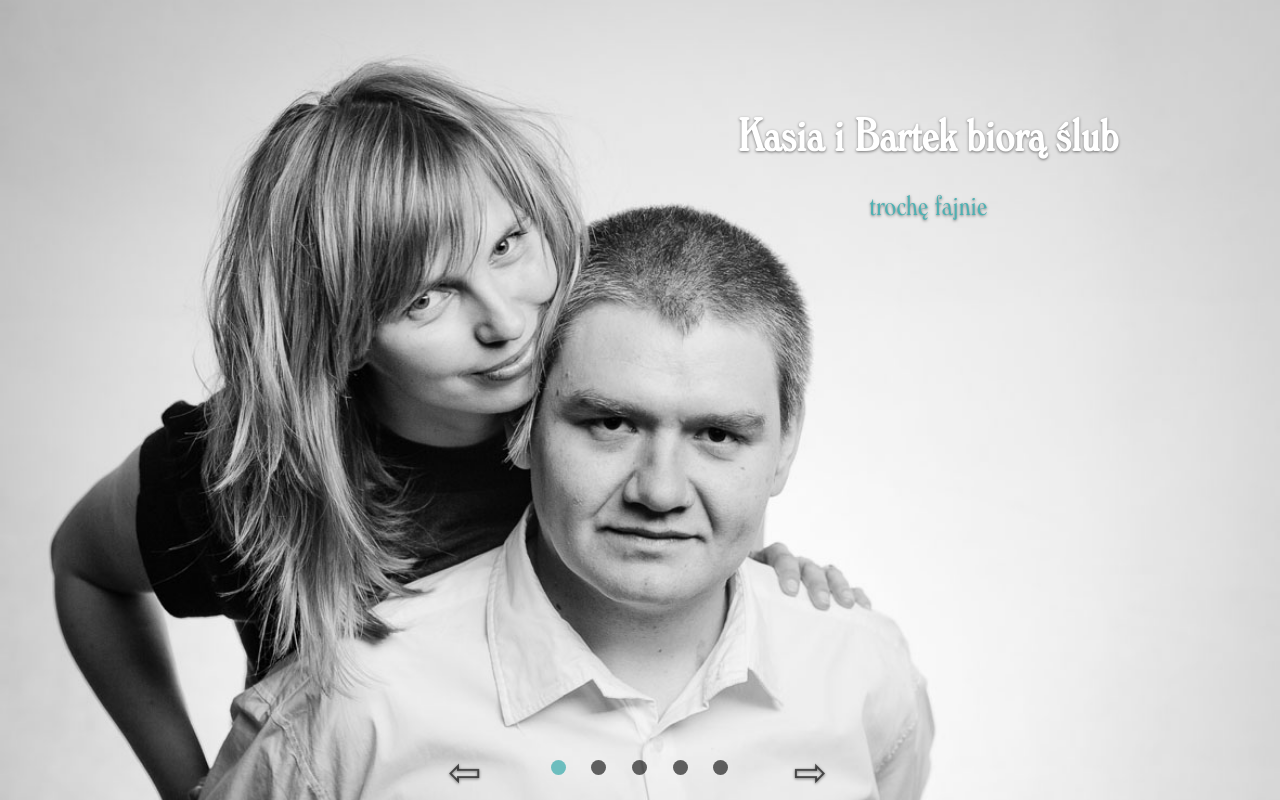
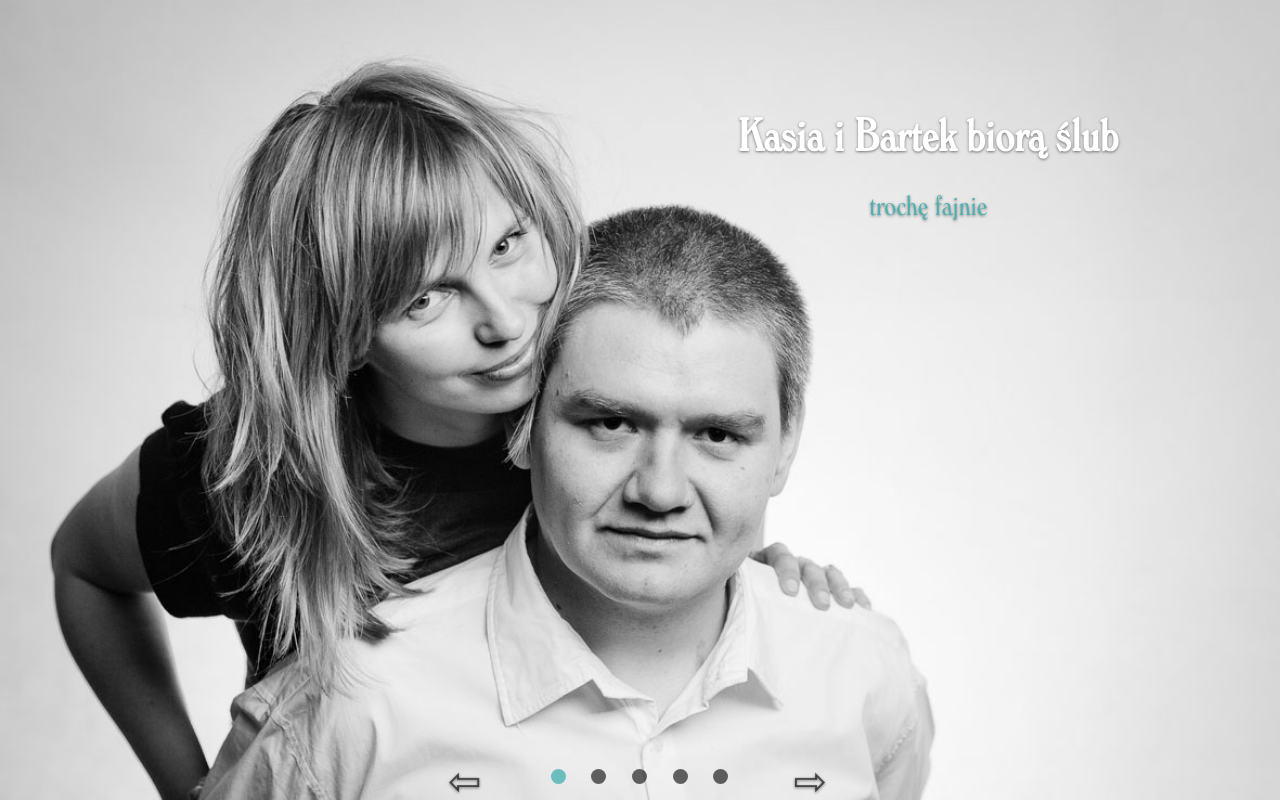
Before and after one commit to kasiaibartek/kasiaibartek.pl, a plain HTML site: page index.html in a window 1280 px wide. Shown: the top 800 px of the page. Drawn offline with Linux system fonts and the light colour scheme.

Commit message:
Small arrow fix.

```diff
--- a/css/main.css
+++ b/css/main.css
@@ -34,7 +34,7 @@ a:active {
 }
 .nav-dots {
 	position: fixed;
-	top: 95%;
+	bottom: 2%;
 	width: 100%;
 	height: 15px;
 	background-color: transparent;
@@ -54,18 +54,20 @@ a:active {
 }
 #left_arrow {
 	position: fixed;
-	bottom: 0%;
+	bottom: 1%;
 	left: 35%;
 	font-size: 40px;
+	height: 40px;
 	background-color: transparent;
 	color: rgba(0, 0, 0, 0.6);
 	z-index: 2;
 }
 #right_arrow {
 	position: fixed;
-	bottom: 0%;
+	bottom: 1%;
 	left: 62%;
 	font-size: 40px;
+	height: 40px;
 	background-color: transparent;
 	color: rgba(0, 0, 0, 0.6);
 	z-index: 2;
```
